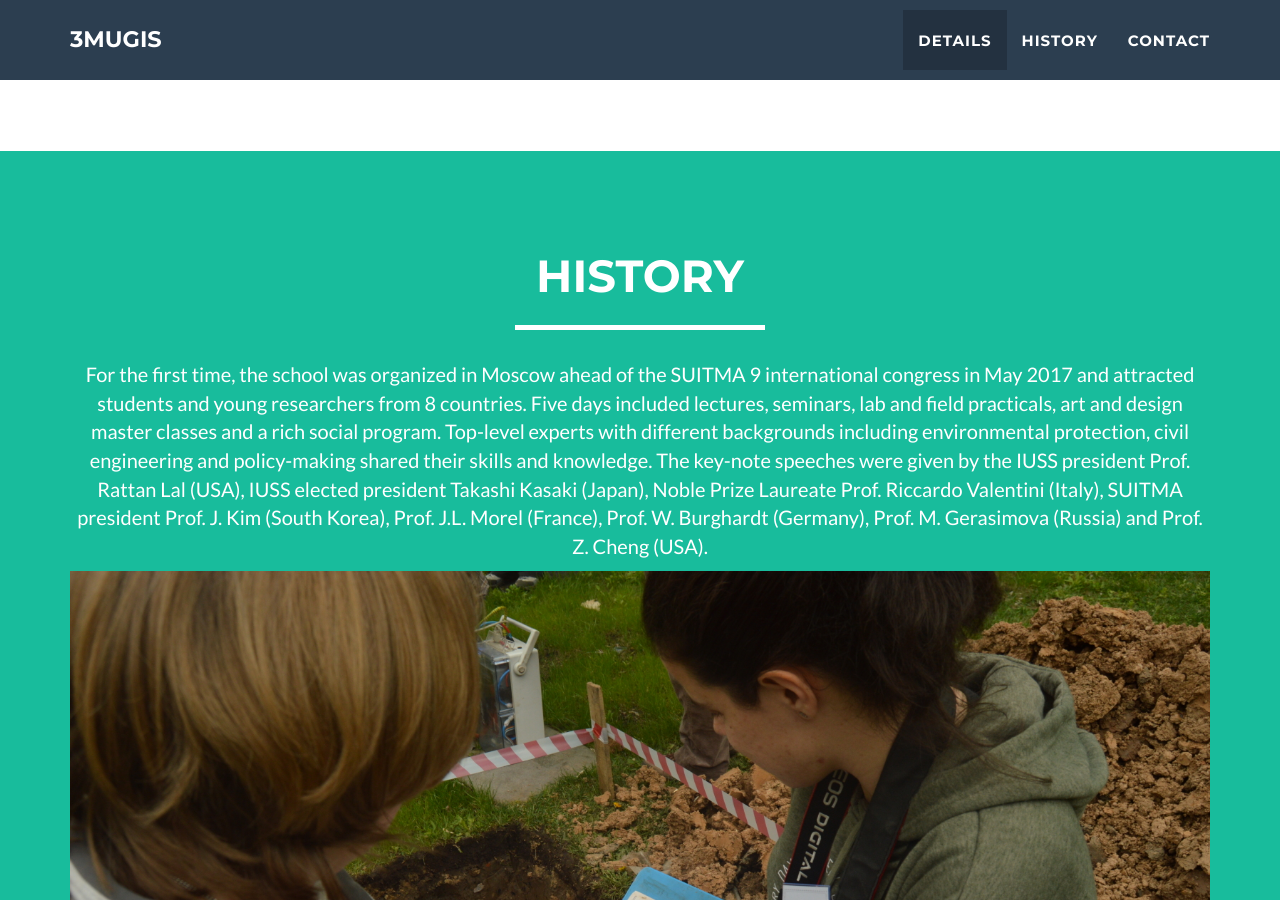
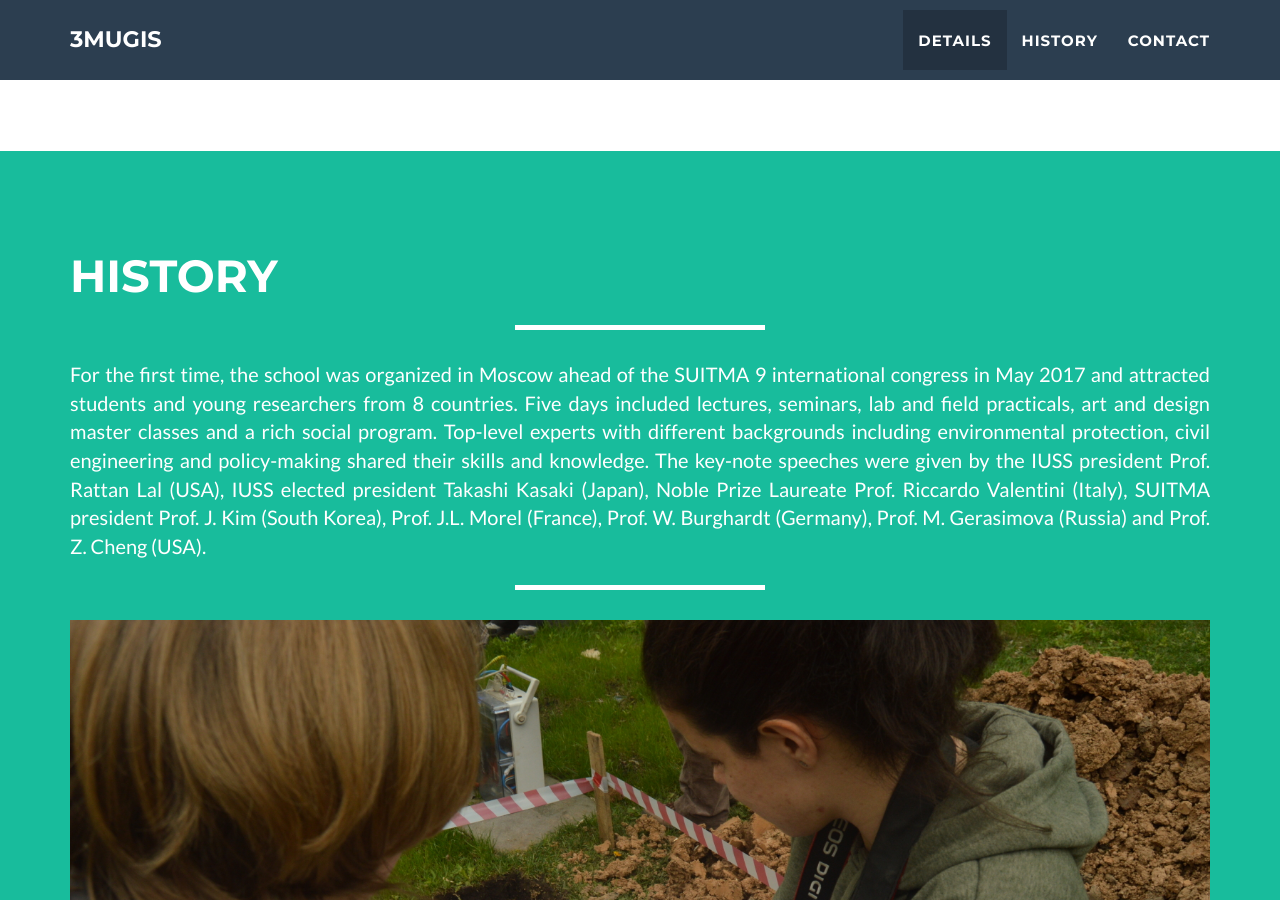
Before and after one commit to erasmus-rudn/erasmus-rudn.github.io, a Jekyll site: the page built from index.html, in a window 1280 px wide and 900 px high, scrolled down 1814 px. Built offline with Jekyll 4.4.1, drawn with Linux system fonts in a browser that asks for light colours.

Commit message:
Update about.html
minor

```diff
--- a/_includes/about.html
+++ b/_includes/about.html
@@ -2,11 +2,12 @@
 <section class="success" id="about">
     <div class="container">
         <div class="row">
-            <div class="col-lg-12 text-center">
+            <div class="col-lg-12 text-justify">
                 <h2>History</h2>
                 <hr class="star-light">
                 <p>For the first time, the school was organized in Moscow ahead of the SUITMA 9 international congress in May 2017 and attracted students and young researchers from 8 countries. Five days included lectures, seminars, lab and field practicals, art and design master classes and a rich social program. Top-level experts with different backgrounds including environmental protection, civil engineering and policy-making shared their skills and knowledge. The key-note speeches were given by the IUSS president Prof. Rattan Lal (USA), IUSS elected president Takashi Kasaki (Japan), Noble Prize Laureate Prof. Riccardo Valentini (Italy), SUITMA president Prof. J. Kim (South Korea), Prof. J.L. Morel (France), Prof. W. Burghardt (Germany), Prof. M. Gerasimova (Russia) and Prof. Z. Cheng (USA).</p>
                 <div id="carousel-history" class="carousel slide" data-ride="carousel">
+                <hr class="star-light">
                   <!-- Indicators -->
                   <ol class="carousel-indicators">
                     <li data-target="#carousel-history" data-slide-to="0" class="active"></li>
```
